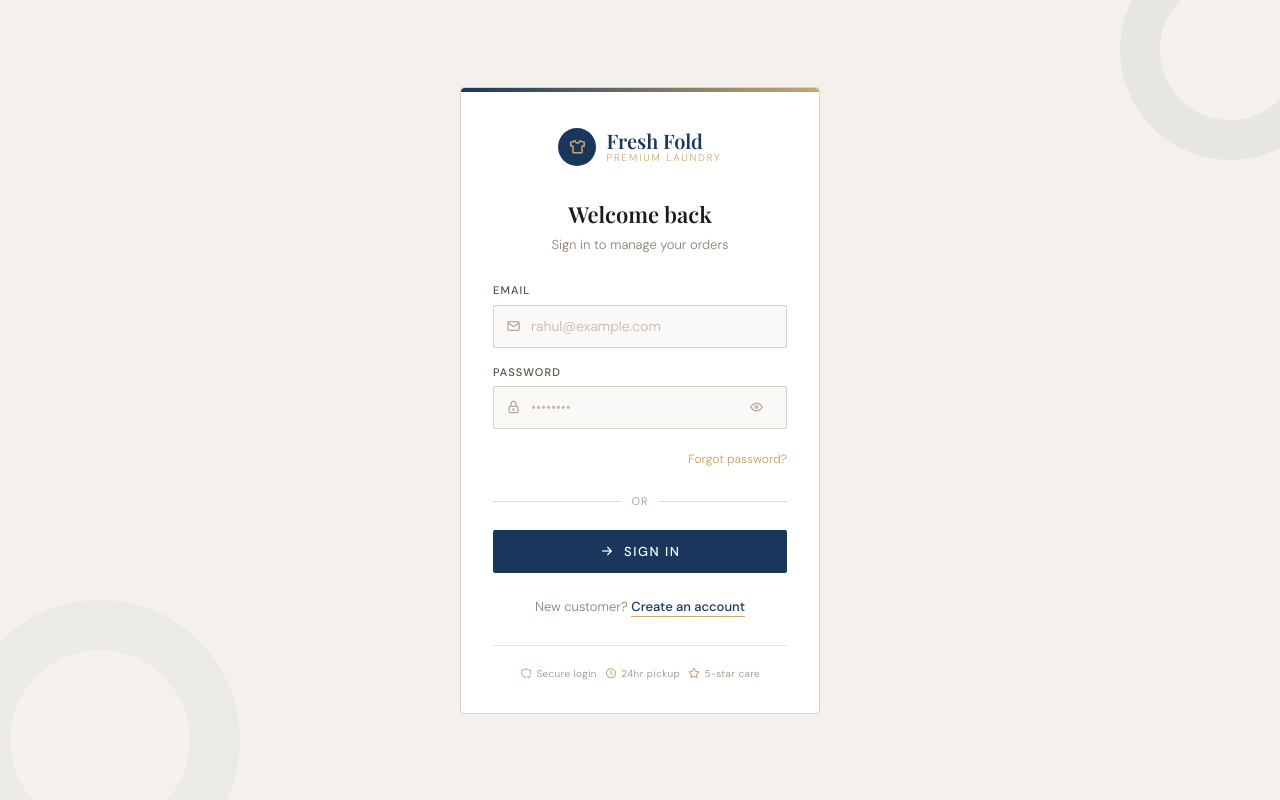
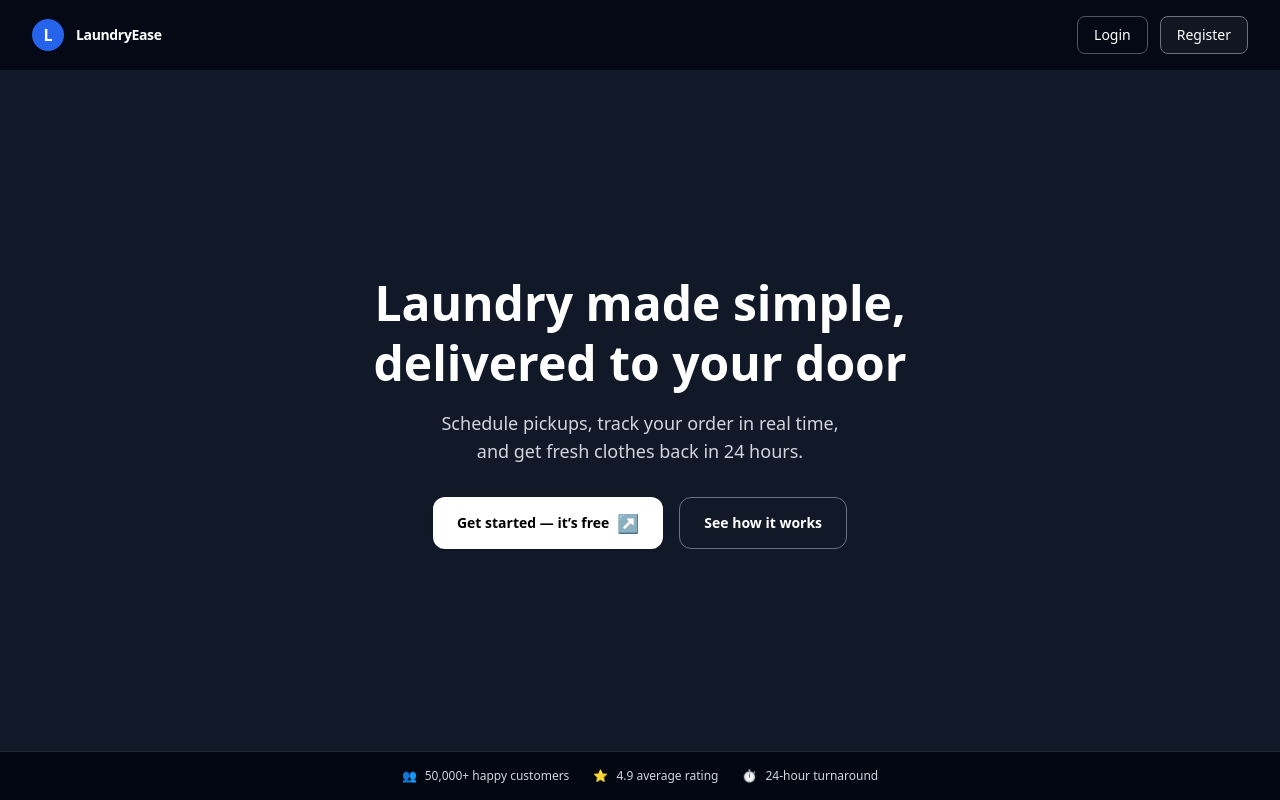
Before and after one commit to NaveenRana1/laundary-UI, a React (Vite) app: page / in a window 1280 px wide. Built offline with nearby package versions, Linux system fonts and the light colour scheme; no server answers.

Commit message:
landing page

```diff
--- a/src/App.jsx
+++ b/src/App.jsx
@@ -9,13 +9,14 @@ import Register from "./Components/Register";
 
 import Laundary from "./Components/Laundary";
 import  {ForgotPassword,ResetPassword}  from "./Components/ForgotPassword";
+import LandingPage from "./Components/LandingPage";
 
 
 function App() {
   return (
   <BrowserRouter>
       <Routes>
-        <Route path="/"           element={<Login />} />
+        <Route path="/"           element={<LandingPage />} />
         <Route path="/register"        element={<Register />} />
         <Route path="/dashboard"       element={<Laundary />} />
         <Route path="/forgot-password" element={<ForgotPassword/>} />
--- /dev/null
+++ b/src/Components/LandingPage.jsx
@@ -0,0 +1,90 @@
+import React from "react";
+import { useNavigate } from "react-router-dom";
+
+const LandingPage = () => {
+  const navigate = useNavigate();
+
+  return (
+    <div className="min-h-screen bg-[#111827] text-white flex flex-col">
+      {/* Navbar */}
+      <nav className="w-full flex items-center justify-between px-8 py-4 bg-[#030712]/80 backdrop-blur">
+        {/* Left: logo */}
+        <div className="flex items-center gap-3">
+          <div className="h-8 w-8 rounded-full bg-[#2563eb] flex items-center justify-center font-semibold">
+            L
+          </div>
+          <span className="text-sm font-semibold tracking-tight">
+            LaundryEase
+          </span>
+        </div>
+
+        {/* Right: actions */}
+        <div className="flex gap-3">
+          <button
+            onClick={() => navigate("/login")}
+            className="px-4 py-2 rounded-lg border border-gray-600 text-sm font-medium hover:bg-white/5 transition cursor-pointer"
+          >
+            Login
+          </button>
+          <button
+            onClick={() => navigate("/register")}
+            className="px-4 py-2 rounded-lg border border-gray-500 bg-white/5 text-sm font-medium hover:bg-white/10 transition cursor-pointer"
+          >
+            Register
+          </button>
+        </div>
+      </nav>
+
+      {/* Hero */}
+      <main className="flex-1 flex items-center justify-center px-6">
+        <div className="max-w-2xl text-center">
+          <h1 className="text-4xl md:text-5xl font-semibold leading-tight mb-4">
+            Laundry made simple,
+            <br />
+            delivered to your door
+          </h1>
+
+          <p className="text-gray-300 text-base md:text-lg mb-8">
+            Schedule pickups, track your order in real time,
+            <br />
+            and get fresh clothes back in 24 hours.
+          </p>
+
+          <div className="flex flex-wrap justify-center gap-4">
+            <button
+              onClick={() => navigate("/register")}
+              className="px-6 py-3 rounded-xl bg-white text-black text-sm font-semibold shadow hover:bg-gray-100 transition flex items-center gap-2 cursor-pointer"
+            >
+              Get started — it’s free
+              <span className="text-lg">↗</span>
+            </button>
+            <button
+              onClick={() => navigate("/how-it-works")}
+              className="px-6 py-3 rounded-xl border border-gray-500 text-sm font-semibold text-white hover:bg-white/5 transition cursor-pointer"
+            >
+              See how it works
+            </button>
+          </div>
+        </div>
+      </main>
+
+      {/* Stats strip (optional, like bottom row in your image) */}
+      <section className="w-full bg-[#030712] border-t border-gray-800 px-8 py-4 flex flex-wrap justify-center gap-6 text-xs text-gray-300">
+        <div className="flex items-center gap-2">
+          <span className="text-blue-400">👥</span>
+          <span>50,000+ happy customers</span>
+        </div>
+        <div className="flex items-center gap-2">
+          <span className="text-yellow-400">⭐</span>
+          <span>4.9 average rating</span>
+        </div>
+        <div className="flex items-center gap-2">
+          <span className="text-blue-300">⏱️</span>
+          <span>24‑hour turnaround</span>
+        </div>
+      </section>
+    </div>
+  );
+};
+
+export default LandingPage;
```
